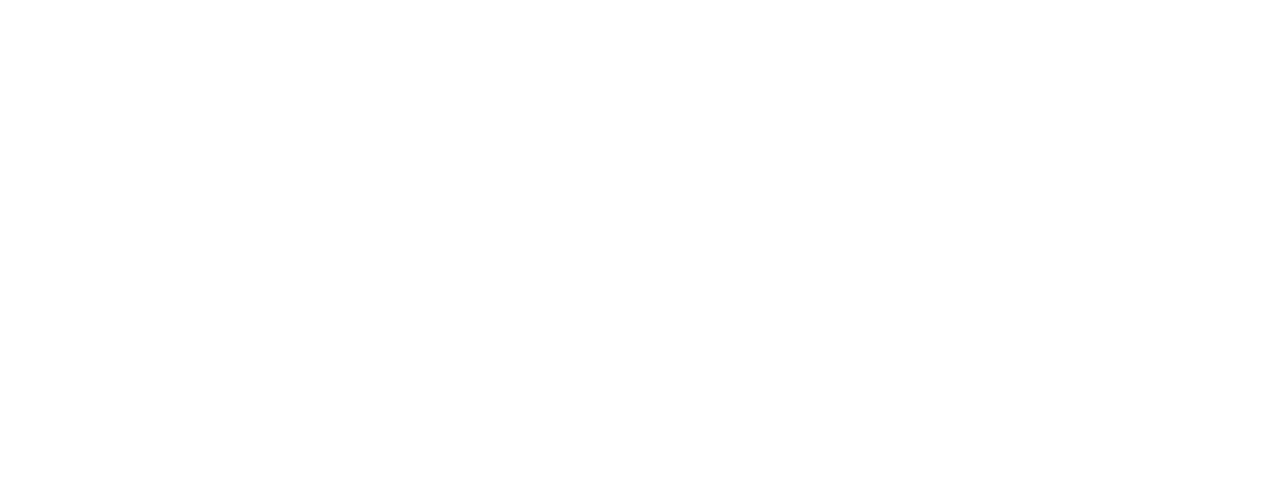
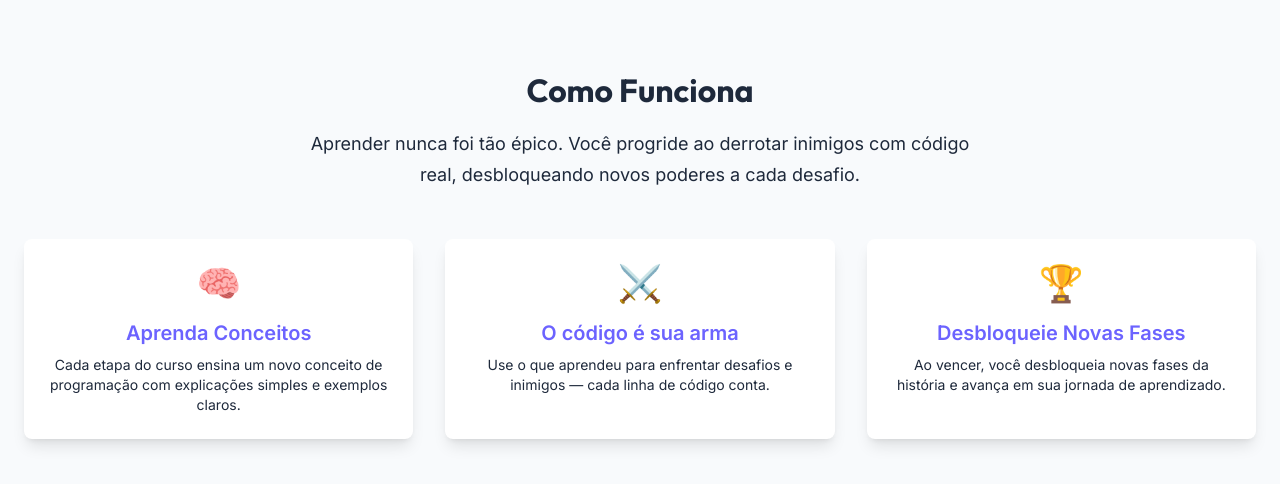
Before and after one commit to Herbertph/c-adventure, a Vue app in the folder c-adventure/: page / in a window 1280 px wide. Shown: the part 882-1366 px from the top of the page. Before the commit the page ends 872 px from the top, so only its background shows below. Built offline with nearby package versions, Linux system fonts and the light colour scheme.

Commit message:
How it works Section Done

```diff
--- a/c-adventure/src/App.vue
+++ b/c-adventure/src/App.vue
@@ -1,11 +1,13 @@
 <script setup>
 import Header from './components/Header.vue'
 import HeroSection from './components/HeroSection.vue'
+import HowItWorks from './components/HowItWorks.vue'
 </script>
 
 <template>
  <Header/>
  <HeroSection/>
+ <HowItWorks/>
 </template>
 
 <style scoped>
--- a/c-adventure/src/components/HeroSection.vue
+++ b/c-adventure/src/components/HeroSection.vue
@@ -23,11 +23,12 @@
 
         <!-- Ilustração da direita -->
         <div class="flex-1 flex justify-center">
+          <!--insert image that is hero.png in public folder  -->
           <img
-            src="https://cdn-icons-png.flaticon.com/512/1236/1236533.png"
-            alt="Coding Adventure Icon"
-            class="w-64 h-64 md:w-80 md:h-80 object-contain"
-          />
+  src="/Hero.png"
+  alt="Coding Adventure Icon"
+  class="w-80 h-80 md:w-[28rem] md:h-[28rem] object-contain"
+/>
         </div>
       </div>
     </section>
--- /dev/null
+++ b/c-adventure/src/components/HowItWorks.vue
@@ -0,0 +1,46 @@
+<template>
+<section class="bg-backgroundLight dark:bg-backgroundDark text-textLight dark:text-textDark py-20 min-h-screen shadow-top-sm dark:shadow-top-md">
+  <div class="max-w-7xl mx-auto px-6 text-center space-y-12">
+
+      <div>
+        <h2 class="text-h2 font-display font-bold">Como Funciona</h2>
+        <p class="text-p mt-4 max-w-2xl mx-auto">
+          Aprender nunca foi tão épico. Você progride ao derrotar inimigos com código real, desbloqueando novos poderes a cada desafio.
+        </p>
+      </div>
+
+      <div class="grid gap-8 md:grid-cols-3">
+        <div
+          v-for="card in cards"
+          :key="card.title"
+          class="bg-white dark:bg-gray-800 shadow-lg rounded-lg p-6 flex flex-col items-center text-center transition hover:scale-105 hover:shadow-xl"
+        >
+          <div class="text-4xl mb-4">{{ card.icon }}</div>
+          <h3 class="text-xl font-semibold mb-2 text-primary">{{ card.title }}</h3>
+          <p class="text-sm">{{ card.description }}</p>
+        </div>
+      </div>
+
+    </div>
+  </section>
+</template>
+
+<script setup>
+const cards = [
+  {
+    icon: '🧠',
+    title: 'Aprenda Conceitos',
+    description: 'Cada etapa do curso ensina um novo conceito de programação com explicações simples e exemplos claros.'
+  },
+  {
+    icon: '⚔️',
+    title: 'O código é sua arma',
+    description: 'Use o que aprendeu para enfrentar desafios e inimigos — cada linha de código conta.'
+  },
+  {
+    icon: '🏆',
+    title: 'Desbloqueie Novas Fases',
+    description: 'Ao vencer, você desbloqueia novas fases da história e avança em sua jornada de aprendizado.'
+  }
+]
+</script>
--- a/c-adventure/tailwind.config.js
+++ b/c-adventure/tailwind.config.js
@@ -13,6 +13,10 @@
         textDark: '#E2E8F0',
         textLight: '#1E293B',
       },
+      boxShadow: {
+        'top-sm': '0 -4px 6px -4px rgba(0, 0, 0, 0.1)',
+        'top-md': '0 -6px 10px -4px rgba(0, 0, 0, 0.15)',
+      },
       fontFamily: {
         sans: ['Inter', ...defaultTheme.fontFamily.sans],
         display: ['Outfit', ...defaultTheme.fontFamily.sans],
```
Also changed, not shown: c-adventure/public/Hero.png (added).
